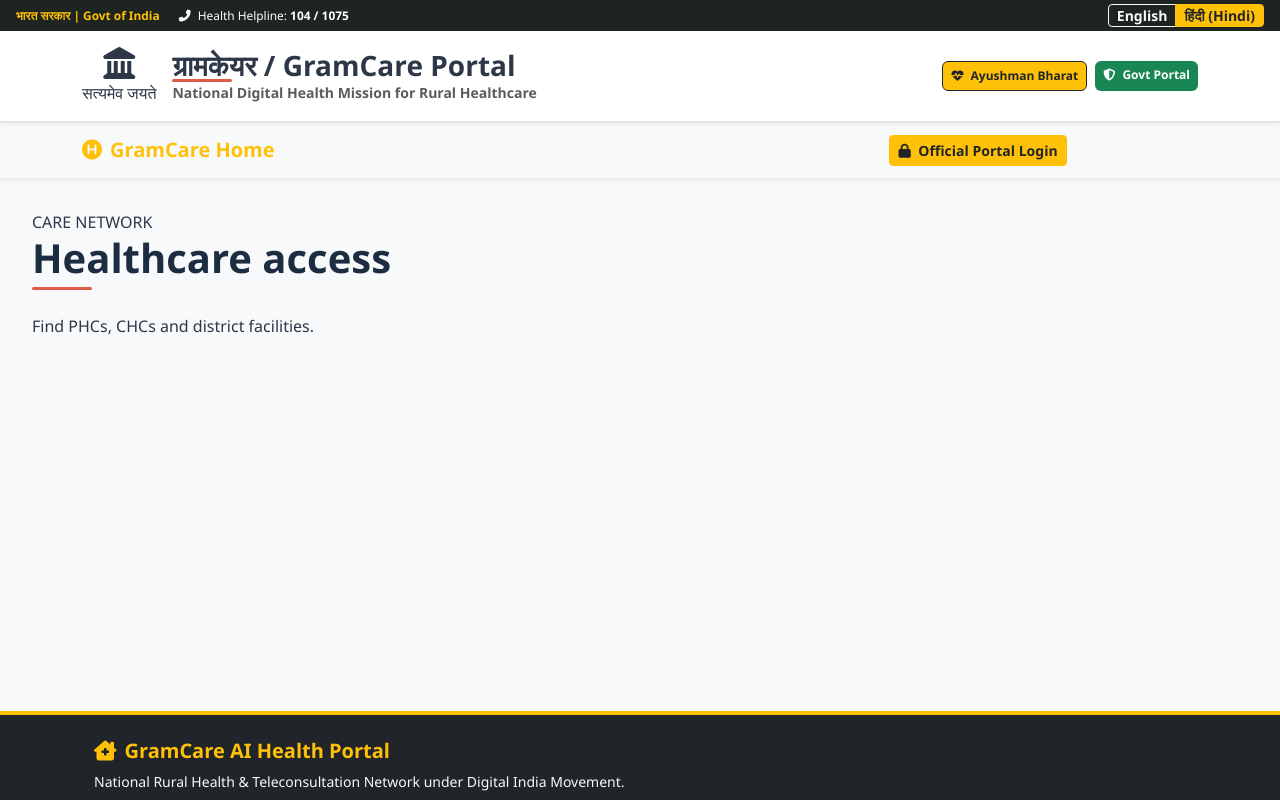
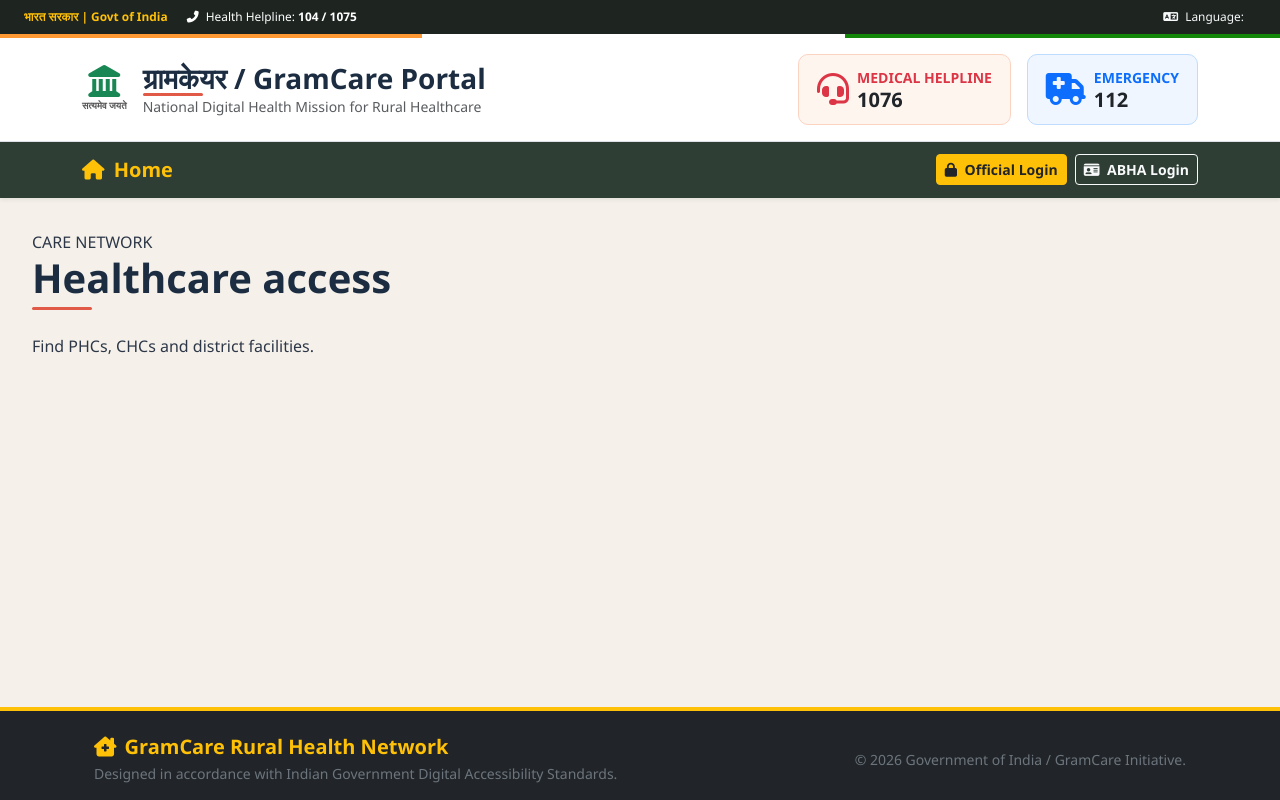
Before and after one commit to rahulsharma3009-ops/GramCare, a Python web app: template GramCare_AI_Hackathon_RoleBased_v5/templates/care_hub.html in a window 1280 px wide. Run offline with Jinja, Linux system fonts and the light colour scheme; the template is opened without the code that fills it, so the values that code supplies are empty.

Commit message:
Refactor base.html for improved structure and clarity

```diff
--- a/GramCare_AI_Hackathon_RoleBased_v5/templates/base.html
+++ b/GramCare_AI_Hackathon_RoleBased_v5/templates/base.html
@@ -5,82 +5,71 @@
     <meta name="viewport" content="width=device-width, initial-scale=1.0">
     <title>{% block title %}GramCare - National Rural Health Portal{% endblock %}</title>
 
-    <!-- Bootstrap 5 CSS (CDNs) -->
+    <!-- Bootstrap 5 CSS -->
     <link href="https://cdn.jsdelivr.net/npm/bootstrap@5.3.2/dist/css/bootstrap.min.css" rel="stylesheet">
     <!-- FontAwesome Icons -->
     <link rel="stylesheet" href="https://cdnjs.cloudflare.com/ajax/libs/font-awesome/6.4.0/css/all.min.css">
-    <!-- Custom Govt Theme CSS -->
+    <!-- Custom Theme CSS -->
     <link rel="stylesheet" href="{{ url_for('static', filename='css/style.css') }}">
+</head>
+<body class="d-flex flex-column min-vh-100">
 
-    <!-- Google Translate Script -->
-    <script type="text/javascript">
-        function googleTranslateElementInit() {
-            new google.translate.TranslateElement({
-                pageLanguage: 'en',
-                includedLanguages: 'hi,en',
-                layout: google.translate.TranslateElement.InlineLayout.SIMPLE,
-                autoDisplay: false
-            }, 'google_translate_element');
-        }
-        function triggerLanguageChange(langCode) {
-            var selectObj = document.querySelector(".goog-te-combo");
-            if (selectObj) {
-                selectObj.value = langCode;
-                selectObj.dispatchEvent(new Event('change'));
-            }
-        }
-    </script>
-    <script type="text/javascript" src="//translate.google.com/translate_a/element.js?cb=googleTranslateElementInit"></script>
-</head>
-<body class="d-flex flex-column min-vh-100 bg-light">
+    <!-- Top Govt Emergency & Reliable Language Switcher Bar -->
+    <div class="gov-top-bar text-white py-2 px-4 d-flex justify-content-between align-items-center flex-wrap">
+        <div class="top-bar-left small">
+            <span class="me-3 fw-bold text-warning"><i class="fas fa-flag-usa me-1" style="display:none;"></i>भारत सरकार | Govt of India</span>
+            <span><i class="fas fa-phone-alt me-1"></i> Health Helpline: <strong class="text-white">104 / 1075</strong></span>
+        </div>
 
-    <!-- Top Govt Header & Language Switcher -->
-    <div class="gov-top-bar text-white py-1 px-3 d-flex justify-content-between align-items-center">
-        <div class="top-bar-left small">
-            <span class="me-3"><strong class="text-warning"><i class="fas fa-flag-usa me-1" style="display:none;"></i>भारत सरकार | Govt of India</strong></span>
-            <span><i class="fas fa-phone-alt me-1"></i> Health Helpline: <strong>104 / 1075</strong></span>
-        </div>
+        <!-- WORKING GOOGLE TRANSLATE SELECTOR -->
         <div class="top-bar-right d-flex align-items-center gap-2">
-            <div class="btn-group btn-group-sm" role="group">
-                <button type="button" class="btn btn-outline-light btn-sm px-2 py-0 fw-bold" onclick="triggerLanguageChange('en')">English</button>
-                <button type="button" class="btn btn-warning btn-sm px-2 py-0 fw-bold text-dark" onclick="triggerLanguageChange('hi')">हिंदी (Hindi)</button>
-            </div>
-            <div id="google_translate_element" style="display:none;"></div>
+            <span class="small text-light me-1"><i class="fas fa-language me-1"></i> Language:</span>
+            <div id="google_translate_element"></div>
         </div>
     </div>
 
-    <!-- Official Tricolor Accent Strip -->
-    <div class="tricolor-strip">
-        <div class="saffron-band"></div>
-        <div class="white-band"></div>
-        <div class="green-band"></div>
-    </div>
+    <!-- Official Tricolor Accent Line -->
+    <div style="height: 4px; background: linear-gradient(90deg, #FF9933 33%, #FFFFFF 33%, #FFFFFF 66%, #138808 66%);"></div>
 
     <!-- Main Header Banner -->
-    <header class="gov-header py-3 px-4 bg-white border-bottom shadow-sm">
+    <header class="bg-white py-3 px-4 border-bottom shadow-sm">
         <div class="container d-flex align-items-center justify-content-between">
-            <div class="d-flex align-items-center">
-                <div class="gov-emblem me-3 text-center">
-                    <i class="fas fa-landmark text-navy fa-2x"></i>
-                    <div class="ashoka-text">सत्यमेव जयते</div>
+            <div class="d-flex align-items-center gap-3">
+                <div class="text-center">
+                    <i class="fas fa-landmark text-success fa-2x"></i>
+                    <div style="font-size: 0.6rem; font-weight: bold; color: #555;">सत्यमेव जयते</div>
                 </div>
                 <div>
-                    <h1 class="h3 mb-0 fw-bold text-navy border-0 pb-0">ग्रामकेयर / GramCare Portal</h1>
-                    <p class="mb-0 text-muted small fw-semibold">National Digital Health Mission for Rural Healthcare</p>
+                    <h1 class="h3 mb-0 fw-bold border-0 pb-0" style="color: #1C2D42;">ग्रामकेयर / GramCare Portal</h1>
+                    <p class="mb-0 text-muted small">National Digital Health Mission for Rural Healthcare</p>
                 </div>
             </div>
-            <div class="d-none d-md-flex gap-2">
-                <span class="badge bg-warning text-dark border border-dark p-2"><i class="fas fa-heartbeat me-1"></i> Ayushman Bharat</span>
-                <span class="badge bg-success p-2"><i class="fas fa-shield-alt me-1"></i> Govt Portal</span>
+
+            <!-- Helpline Widgets like UP.gov.in sample -->
+            <div class="d-none d-md-flex align-items-center gap-3">
+                <div class="helpline-box-orange d-flex align-items-center gap-2">
+                    <i class="fas fa-headset fa-2x text-danger"></i>
+                    <div>
+                        <div class="small fw-bold text-uppercase text-danger">Medical Helpline</div>
+                        <div class="h5 mb-0 fw-bold text-dark">1076</div>
+                    </div>
+                </div>
+                <div class="helpline-box-blue d-flex align-items-center gap-2">
+                    <i class="fas fa-ambulance fa-2x text-primary"></i>
+                    <div>
+                        <div class="small fw-bold text-uppercase text-primary">Emergency</div>
+                        <div class="h5 mb-0 fw-bold text-dark">112</div>
+                    </div>
+                </div>
             </div>
         </div>
     </header>
 
-    <!-- Navbar: Hides protected links when logged out -->
-    <nav class="navbar navbar-expand-lg navbar-dark bg-gov-navy sticky-top shadow-sm">
+    <!-- Navigation Bar (Slate Green Style like Sample Image) -->
+    <nav class="navbar navbar-expand-lg navbar-dark bg-gov-slate sticky-top shadow-sm">
         <div class="container">
             <a class="navbar-brand fw-bold text-warning" href="{{ url_for('index') }}">
-                <i class="fas fa-hospital-symbol me-2"></i>GramCare Home
+                <i class="fas fa-home me-1"></i> Home
             </a>
             <button class="navbar-toggler" type="button" data-bs-toggle="collapse" data-bs-target="#govNavbar">
                 <span class="navbar-toggler-icon"></span>
@@ -88,7 +77,6 @@
 
             <div class="collapse navbar-collapse" id="govNavbar">
                 <ul class="navbar-nav me-auto mb-2 mb-lg-0">
-                    <!-- ONLY SHOW INTERNAL LINKS IF LOGGED IN -->
                     {% if session.get('user_id') or session.get('role') %}
                         <li class="nav-item"><a class="nav-link text-white" href="{{ url_for('care_hub') }}"><i class="fas fa-th-large me-1 text-info"></i> Care Hub</a></li>
                         <li class="nav-item"><a class="nav-link text-white" href="{{ url_for('patients') }}"><i class="fas fa-user-injured me-1 text-warning"></i> Patients</a></li>
@@ -105,7 +93,7 @@
                         </span>
                         <a href="{{ url_for('logout') }}" class="btn btn-danger btn-sm text-white fw-bold"><i class="fas fa-sign-out-alt me-1"></i> Logout</a>
                     {% else %}
-                        <a href="{{ url_for('login') }}" class="btn btn-warning text-dark btn-sm fw-bold"><i class="fas fa-lock me-1"></i> Official Portal Login</a>
+                        <a href="{{ url_for('login') }}" class="btn btn-warning text-dark btn-sm fw-bold"><i class="fas fa-lock me-1"></i> Official Login</a>
                         <a href="{{ url_for('patient_login') }}" class="btn btn-outline-light btn-sm fw-bold"><i class="fas fa-id-card me-1"></i> ABHA Login</a>
                     {% endif %}
                 </div>
@@ -113,12 +101,12 @@
         </div>
     </nav>
 
-    <!-- Main Centered Container -->
+    <!-- Main Content Area -->
     <main class="container py-4 flex-grow-1">
         {% with messages = get_flashed_messages(with_categories=true) %}
             {% if messages %}
                 {% for category, message in messages %}
-                    <div class="alert alert-{{ category if category != 'error' else 'danger' }} alert-dismissible fade show border-start border-5 shadow-sm" role="alert">
+                    <div class="alert alert-{{ category if category != 'error' else 'danger' }} alert-dismissible fade show shadow-sm" role="alert">
                         <i class="fas fa-info-circle me-2"></i> {{ message }}
                         <button type="button" class="btn-close" data-bs-dismiss="alert"></button>
                     </div>
@@ -130,21 +118,35 @@
     </main>
 
     <!-- Footer -->
-    <footer class="mt-auto bg-dark text-white pt-4 pb-2 border-top border-4 border-warning">
+    <footer class="mt-auto bg-dark text-white pt-4 pb-3 border-top border-4 border-warning">
         <div class="container px-4">
-            <div class="row gy-3">
+            <div class="row gy-3 align-items-center">
                 <div class="col-md-6">
-                    <h5 class="text-warning fw-bold"><i class="fas fa-clinic-medical me-2"></i>GramCare AI Health Portal</h5>
-                    <p class="small text-light mb-0">National Rural Health & Teleconsultation Network under Digital India Movement.</p>
+                    <h5 class="text-warning fw-bold mb-1"><i class="fas fa-clinic-medical me-2"></i>GramCare Rural Health Network</h5>
+                    <p class="small text-secondary mb-0">Designed in accordance with Indian Government Digital Accessibility Standards.</p>
                 </div>
                 <div class="col-md-6 text-md-end">
-                    <p class="small text-muted mb-0">&copy; 2026 Government of India / GramCare Initiative.</p>
+                    <p class="small text-secondary mb-0">&copy; 2026 Government of India / GramCare Initiative.</p>
                 </div>
             </div>
         </div>
     </footer>
 
+    <!-- Bootstrap 5 JavaScript Bundle -->
     <script src="https://cdn.jsdelivr.net/npm/bootstrap@5.3.2/dist/js/bootstrap.bundle.min.js"></script>
+
+    <!-- Google Translate Official Script (FIXED) -->
+    <script type="text/javascript">
+        function googleTranslateElementInit() {
+            new google.translate.TranslateElement({
+                pageLanguage: 'en',
+                includedLanguages: 'hi,en,bn,te,ta,mr,gu,kn,pa',
+                layout: google.translate.TranslateElement.InlineLayout.SIMPLE
+            }, 'google_translate_element');
+        }
+    </script>
+    <script type="text/javascript" src="//translate.google.com/translate_a/element.js?cb=googleTranslateElementInit"></script>
+
     <script src="{{ url_for('static', filename='js/app.js') }}"></script>
 </body>
 </html>
```
